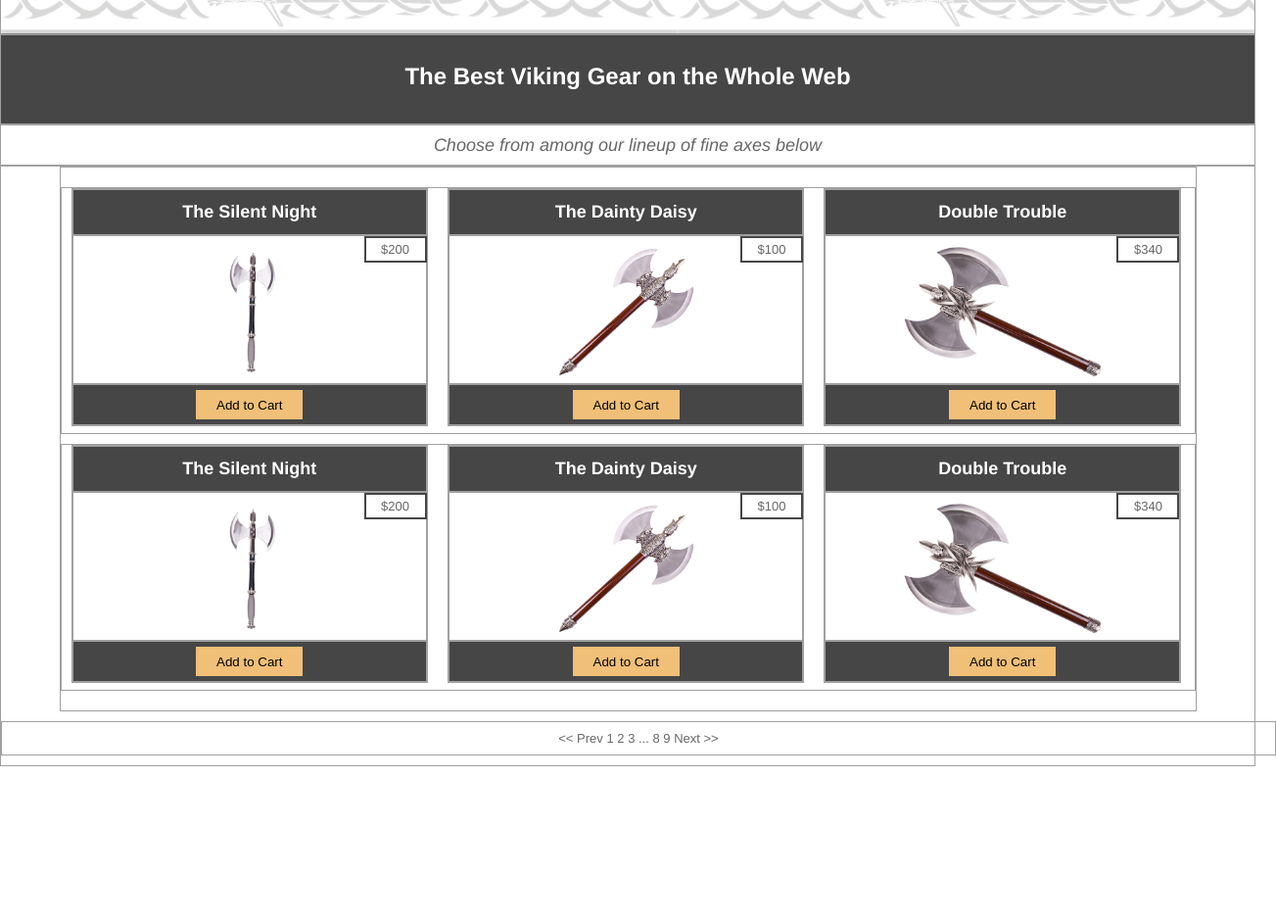
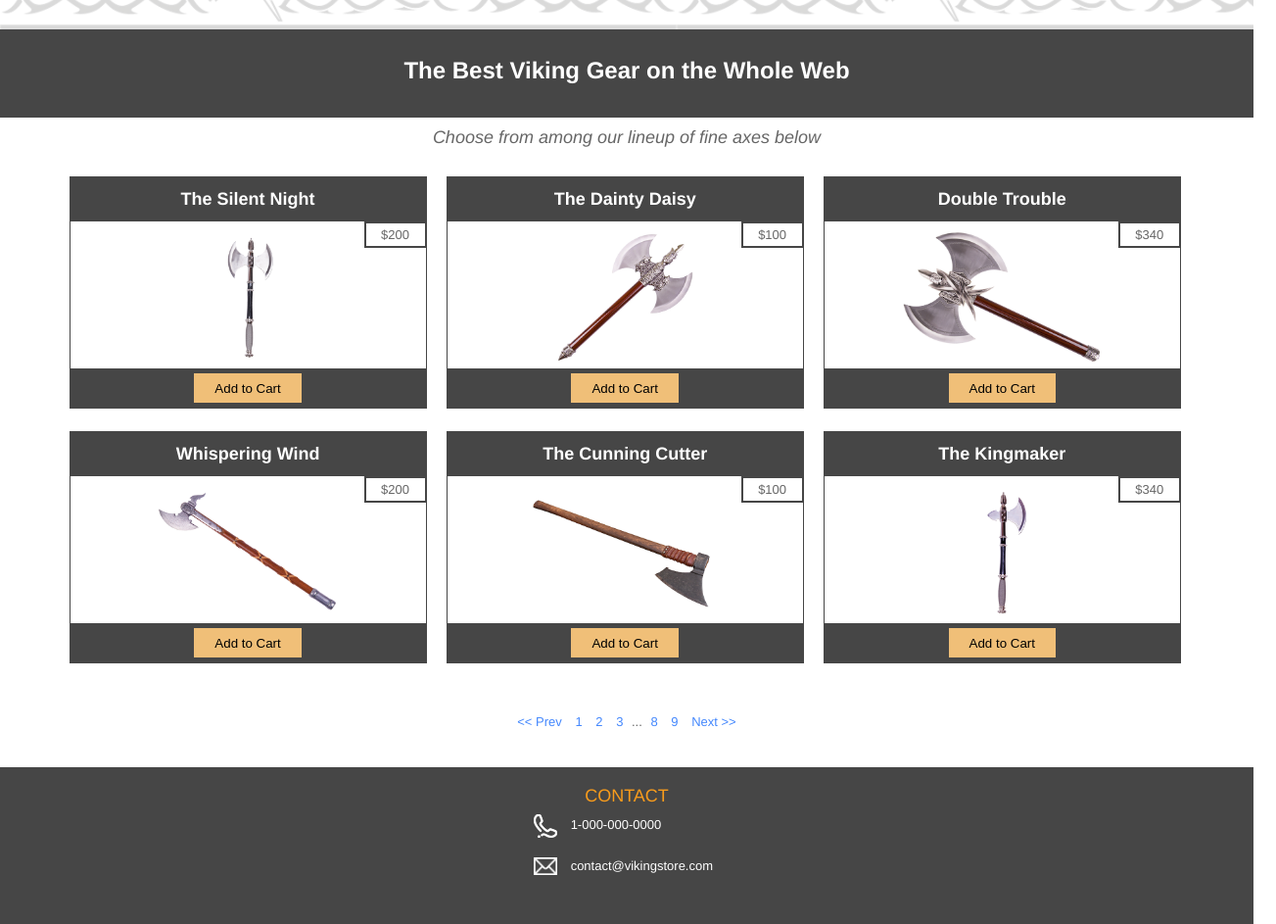
Before and after one commit to debrajrakshit/viking-ecommerce-app-homepage, a plain HTML site: page index.html in a window 1280 px wide. Shown: the part 480-1423 px from the top of the page at 98% size, 1303 px wide, since content can reach past the window. Before the commit the page ends 1262 px from the top, so only its background shows below. Drawn offline with Linux system fonts and the light colour scheme.

Commit message:
footer added

```diff
--- a/index.html
+++ b/index.html
@@ -76,11 +76,11 @@
 		<div class="item-row">
 			<div class="item-wrapper">
 				<div class="item-heading-wrapper">
-					<h3>The Silent Night</h3>
+					<h3>Whispering Wind</h3>
 				</div>
 				<div class="item-image-wrapper">
 					<div class="item-price">$200</div>
-					<img src="images/axe_silent_night_small.jpg" class="product-image" alt="Axe Silent Night">
+					<img src="images/axe_whispering_wind_small.jpg" class="product-image" alt="Whispering Wind">
 				</div>
 				<div class="item-button-wrapper">
 					<input type="submit" name="add-to-cart" value="Add to Cart" class="add-cart-button">
@@ -88,11 +88,11 @@
 			</div>
 			<div class="item-wrapper">
 				<div class="item-heading-wrapper">
-					<h3>The Dainty Daisy</h3>
+					<h3>The Cunning Cutter</h3>
 				</div>
 				<div class="item-image-wrapper">
 					<div class="item-price">$100</div>
-					<img src="images/axe_dainty_daisy_small.jpg" class="product-image" alt="The Dainty Daisy">
+					<img src="images/axe_cunning_cutter_small.jpg" class="product-image" alt="The Cunning Cutter">
 				</div>
 				<div class="item-button-wrapper">
 					<input type="submit" name="add-to-cart" value="Add to Cart" class="add-cart-button">
@@ -100,11 +100,11 @@
 			</div>
 			<div class="item-wrapper">
 				<div class="item-heading-wrapper">
-					<h3>Double Trouble</h3>
+					<h3>The Kingmaker</h3>
 				</div>
 				<div class="item-image-wrapper">
 					<div class="item-price">$340</div>
-					<img src="images/axe_double_trouble_small.jpg" class="product-image" alt="Double Trouble">
+					<img src="images/axe_kingmaker_small.jpg" class="product-image" alt="The Kingmaker">
 				</div>
 				<div class="item-button-wrapper">
 					<input type="submit" name="add-to-cart" value="Add to Cart" class="add-cart-button">
@@ -117,5 +117,19 @@
 		<a href="#"><< Prev</a> <a href="#">1</a> <a href="#">2</a> <a href="#">3</a> ... <a href="#">8</a> <a href="#">9</a> <a href="#">Next >></a>
 	</div>
 </div>
+<!-- Footer starts -->
+<div class="footer">
+	<h3>Contact</h3>
+	<div class="footer-contact-wrapper">
+		<div class="contact-item">
+			<img src="images/icon_phone_white.png" class="icon-phone" alt="Phone">
+			<span>1-000-000-0000</span>
+		</div>
+		<div class="contact-item">
+			<img src="images/email_white.png" class="icon-email" alt="Email">
+			<span>contact@vikingstore.com</span>
+		</div>
+	</div>
+</div>
 </body>
 </html>
--- a/style.css
+++ b/style.css
@@ -5,14 +5,11 @@ body{
 	background-color: #fff;
 }
 a{
-	color: #666;
+	color: #4387fd;
 	text-decoration: none;
 }
 a:hover{
 	text-decoration: underline;
-}
-div{
-	border: 1px solid #a0a0a0;
 }
 /* Navbar starts */
 .navbar{
@@ -35,6 +32,7 @@ div{
 	vertical-align: middle;
 	line-height: 60px;
 	margin: 0 5px;
+	color: #000;
 }
 .cart-icon{
 	display: inline-block;
@@ -84,7 +82,7 @@ div{
 	background-color: #464646;
 }
 .grey-caption-banner h2{
-	margin-top: 30px;
+	padding-top: 30px;
 	font-size: 24px;
 	color: #fff;
 	font-weight: bold;
@@ -120,6 +118,7 @@ div{
 	margin: 0 10px;
 	padding: 0;
 	vertical-align: top;
+	border: 1px solid #464646;
 }
 .item-heading-wrapper{
 	height: 45px;
@@ -141,7 +140,7 @@ div{
 }
 .item-price{
 	position: absolute;
-	margin-left: 297px;
+	margin-left: 300px;
 	width: 50px;
 	padding: 5px;
 	background-color: #fff;
@@ -170,8 +169,39 @@ div{
 }
 /* Pagination */
 .pagination-wrapper{
-	margin: 10px auto;
+	margin: 10px auto 30px;
 	padding: 10px;
-	width: 100%;
+	width: auto;
 	text-align: center;
 }
+.pagination-wrapper a{
+	margin: 0 5px;
+}
+/* Footer */
+.footer{
+	width: 100%;
+	min-height: 120px;
+	padding: 20px 0;
+	background-color: #464646;
+}
+.footer h3{
+	color: #f99c1c;
+	font-size: 18px;
+	text-align: center;
+	text-transform: uppercase;
+}
+.footer-contact-wrapper{
+	width: 210px;
+	margin: 0 auto;
+}
+.contact-item{
+	padding: 10px;
+	color: #fff;
+}
+img.icon-phone, img.icon-email{
+	display: inline-block;
+	width: 24px;
+	height: auto;
+	margin-right: 10px;
+	vertical-align: middle;
+}
```
